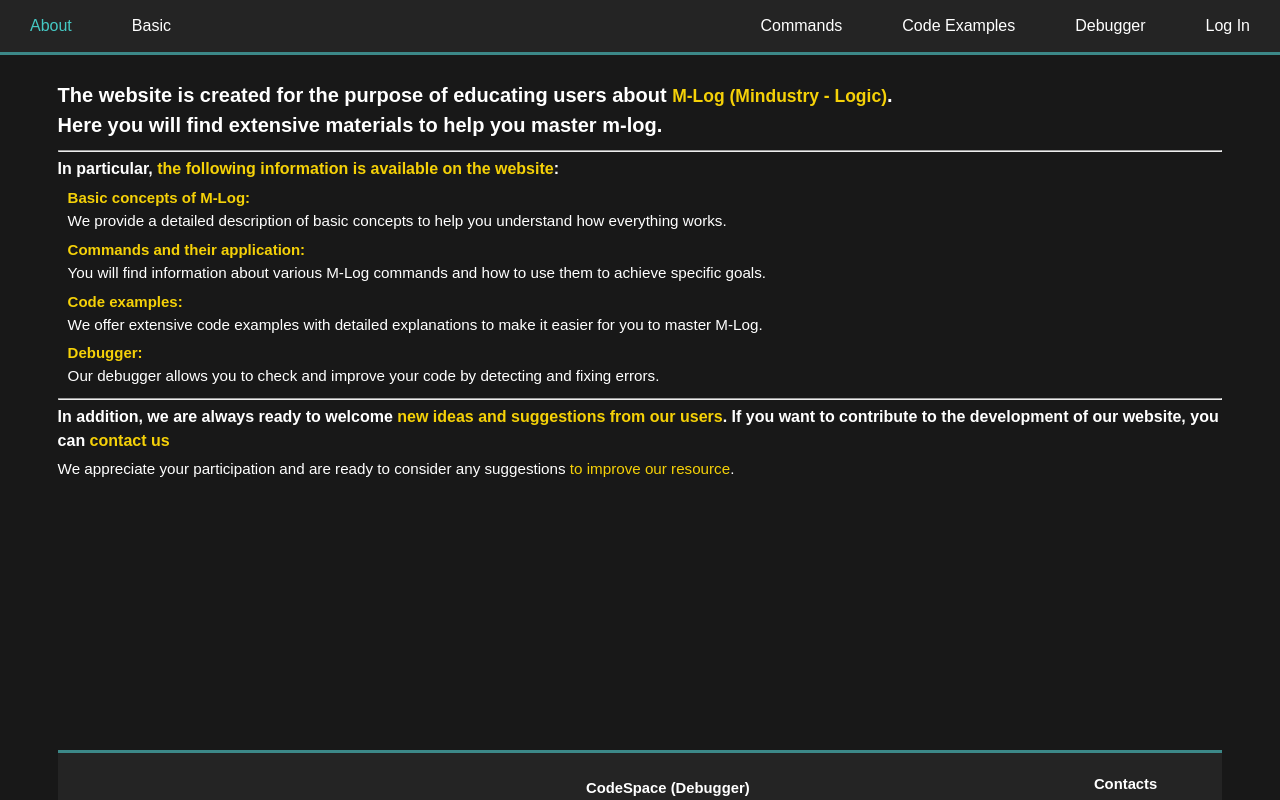
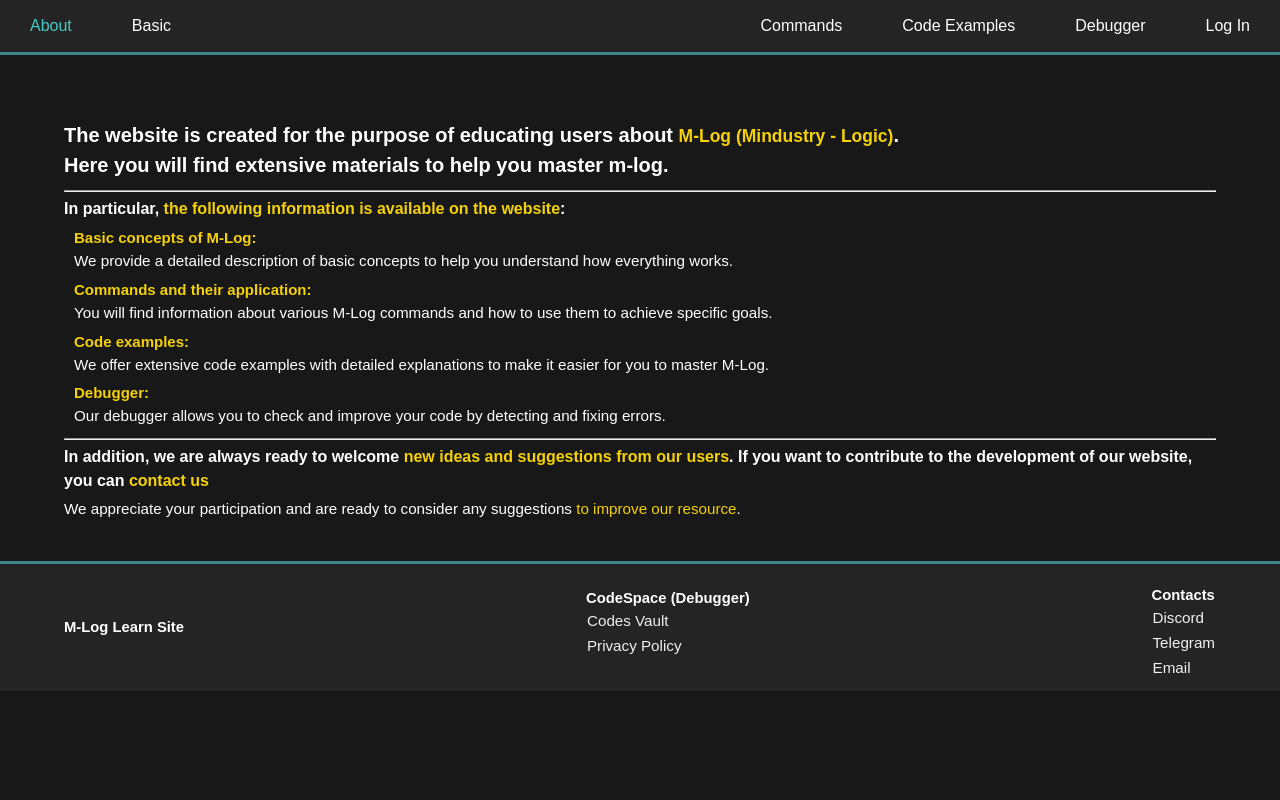
Before and after one commit to TyT-xexebe/mlog-learn-vue, a Vue app: page /#/about in a window 1280 px wide. Shown: the top 800 px of the page. Built offline with nearby package versions, Linux system fonts and the light colour scheme.

Commit message:
fixed about page direction

```diff
--- a/src/App.vue
+++ b/src/App.vue
@@ -1,7 +1,5 @@
 <template>
   <router-view></router-view>
-  <nav-bar></nav-bar>
-  <footer-bar></footer-bar>
 </template>
 <script>
 import navBar from '@/components/nav-bar.vue'
--- a/src/components/footer.vue
+++ b/src/components/footer.vue
@@ -25,8 +25,6 @@ export default {
 </script>
 <style lang="scss" scoped>
   .footer {
-    display: block;
-    width: 100%;
     min-height: 10vh;
     height: fit-content;
     background-color: rgb(36, 36, 36);
--- a/src/views/About.vue
+++ b/src/views/About.vue
@@ -27,8 +27,8 @@
       <h3>In addition, we are always ready to welcome <span class="yellow">new ideas and suggestions from our users</span>. If you want to contribute to the development of our website, you can <span class="yellow">contact us</span></h3>
       <p>We appreciate your participation and are ready to consider any suggestions <span class="yellow">to improve our resource</span>.</p>
     </div>
+  </div>
     <footer-bar></footer-bar>
-  </div>
 </template>
 <script>
 import navBar from '@/components/nav-bar.vue'
@@ -43,14 +43,14 @@ export default {
 </script>
 <style lang="scss" scoped>
   .container {
-    margin: 10vh 4.5vw 10vh 4.5vw;
+    padding: 0 5vw 0 5vw;
     background-color: transparent;
     display: flex;
     flex-direction: column;
-    align-items: center;
-    justify-content: left;
-    min-height: 100vh;
+    min-height: 60vh;
     .main {
+      margin-top: 15vh;
+      margin-bottom: 5vh;
       flex: 1;
       hr {
         color: rgb(212, 212, 212);
```
